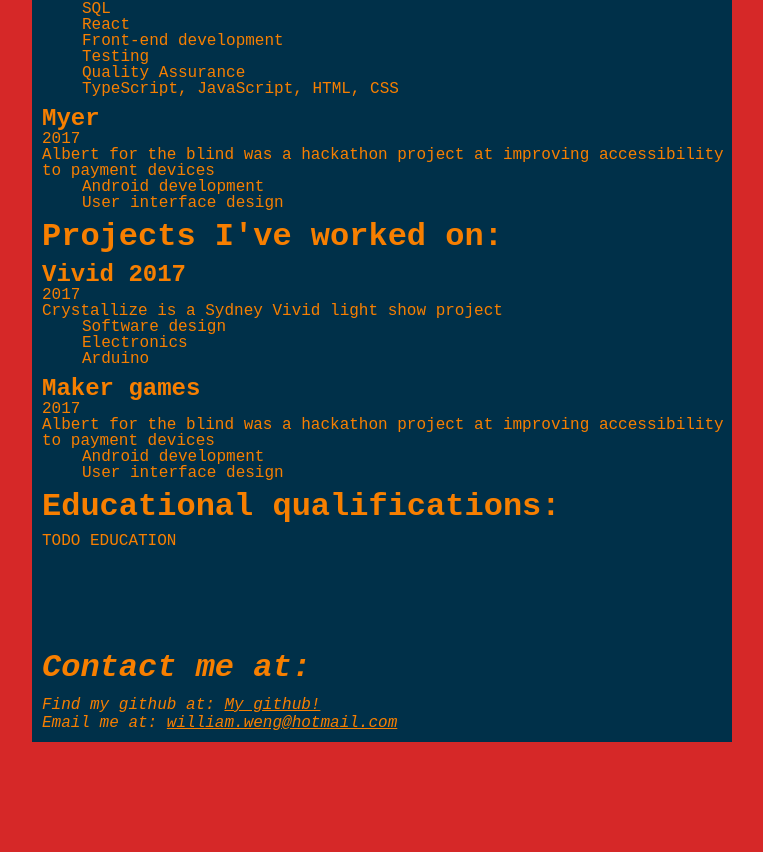
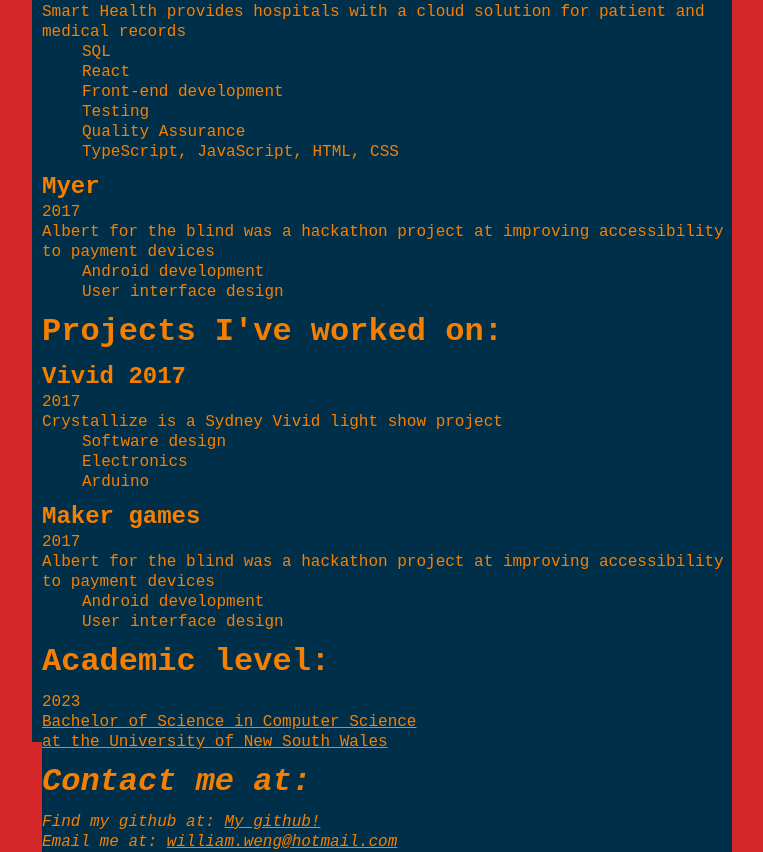
Before and after one commit to will-weng/will-weng.github.io, a React (Create React App) app: page / in a window 1280 px wide. Shown: the part 258-1110 px from the top of the page, without its empty margins (258-1021 px from the left). Before the commit the page ends 1000 px from the top, so only its background shows below. Built offline with nearby package versions, Linux system fonts and the light colour scheme; the HTML template or start-up script is replaced by a standard one.

Commit message:
Added education section and academic achievements

```diff
--- a/src/components/Education.tsx
+++ b/src/components/Education.tsx
@@ -1,6 +1,18 @@
+import styled from "styled-components";
+
+const EducationStyle = styled.div`
+`
+
 function Education() {
     return (
-        <>TODO EDUCATION</>
+        <EducationStyle>
+            <p>2023</p>
+            <a href="/data/AcademicAchievement.pdf" title="Click to download Academic Achievements" download>
+                Bachelor of Science in Computer Science
+                <br />
+                at the University of New South Wales
+            </a>
+        </EducationStyle>
     );
 }
 
--- a/src/components/Main.tsx
+++ b/src/components/Main.tsx
@@ -7,7 +7,6 @@ import jobs from './data/workExperiences.json'
 import Education from "./Education";
 
 const MainStyle = styled.div`
-    line-height: 1;
 `
 
 function Main() {
@@ -20,7 +19,7 @@ function Main() {
             <Section heading="Projects I've worked on:">
                 <Projects projects={projects} />
             </Section>
-            <Section heading="Educational qualifications:">
+            <Section heading="Academic level:">
                 <Education />
             </Section>
         </MainStyle>
--- a/src/components/styles/Global.ts
+++ b/src/components/styles/Global.ts
@@ -4,6 +4,7 @@ import { createGlobalStyle } from "styled-components";
 const GlobalStyles = createGlobalStyle`
     /* Preferred box-sizing value */
     * {
+        line-height: 1.25;
         box-sizing: border-box;
         margin: 0;
         background-color: ${({ theme }) => theme.colours.FireEngineRed};
```
Also changed, not shown: 1 other file (tests, documents, lock files or other folders).
